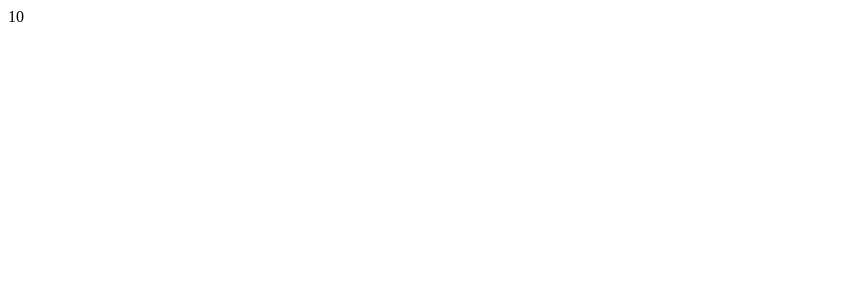
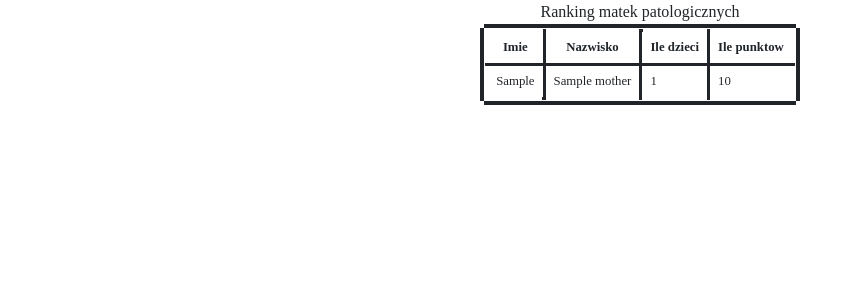
Before and after one commit to bulengerkacper/MadkaApka, a Django app: page /mothersrank in a window 1280 px wide. Before the commit the part shown is almost empty. Shown: the top 300 px of the page, without its empty margins (0-854 px from the left). Run offline with Django 3.2, Linux system fonts and the light colour scheme; tables that the repository leaves empty hold one stand-in row (values such as "Sample post"); some libraries are stand-ins or nearby versions; some web fonts are replaced.

Commit message:
added nes css without font yet

```diff
--- a/apka/templates/apka/mothers_rank.html
+++ b/apka/templates/apka/mothers_rank.html
@@ -1,3 +1,46 @@
-{% for mother in mothers %}
-    {{ mother.points }}
-{% endfor %}
+<!-- minify -->
+<link href="https://unpkg.com/nes.css@2.2.0/css/nes.min.css" rel="stylesheet" />
+<!-- latest -->
+<link href="https://unpkg.com/nes.css@latest/css/nes.min.css" rel="stylesheet" />
+<!-- core style only -->
+<link href="https://unpkg.com/nes.css/css/nes-core.min.css" rel="stylesheet" />
+
+
+<!-- @TODO SKONFIGUROWAC STATICI BO CZCIONKA JEST ZŁA -->
+<style type = "text/css">
+  @font-face {
+	  font-family: "kongtext";
+	  src: url("kongtext.ttf");
+  }
+  th, td {
+	  font-family: kongtext;
+	  font-size: 80%;
+  }
+
+ </style>
+
+<center>
+	<th>Ranking matek patologicznych</th> </br>
+<div class="nes-table-responsive">
+  <table class="nes-table is-bordered is-centered">
+    <thead>
+      <tr>
+        <th>Imie </th>
+        <th>Nazwisko </th>
+        <th>Ile dzieci</th>
+        <th>Ile punktow</th>
+      </tr>
+    </thead>
+    <tbody>
+    	{% for mother in mothers %}
+      <tr>
+        <td>{{  mother.firstName }} </td>
+        <td>{{  mother.secondName }}</td>
+        <td>{{  mother.childs }}</td>
+        <td>{{  mother.points }}</td>
+      </tr>
+         {% endfor %}
+    </tbody>
+  </table>
+</div>
+</center>
```
